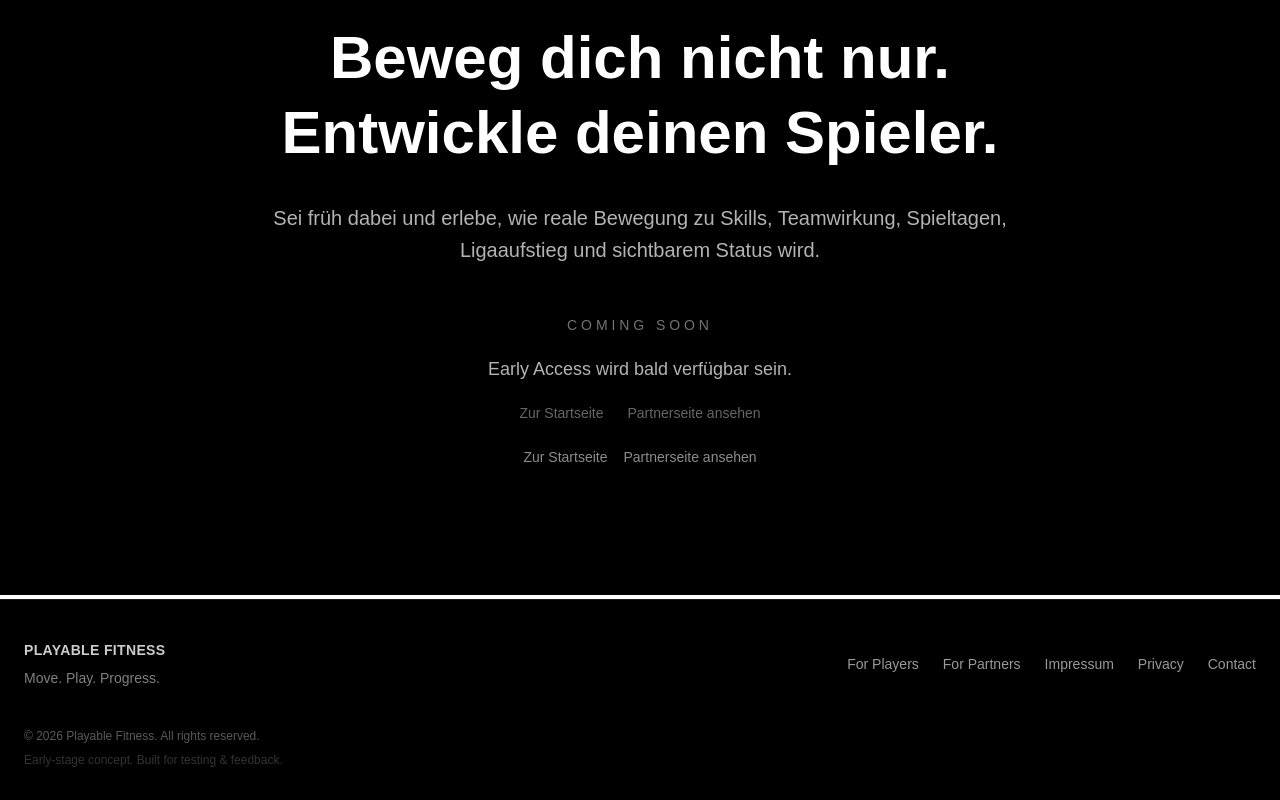
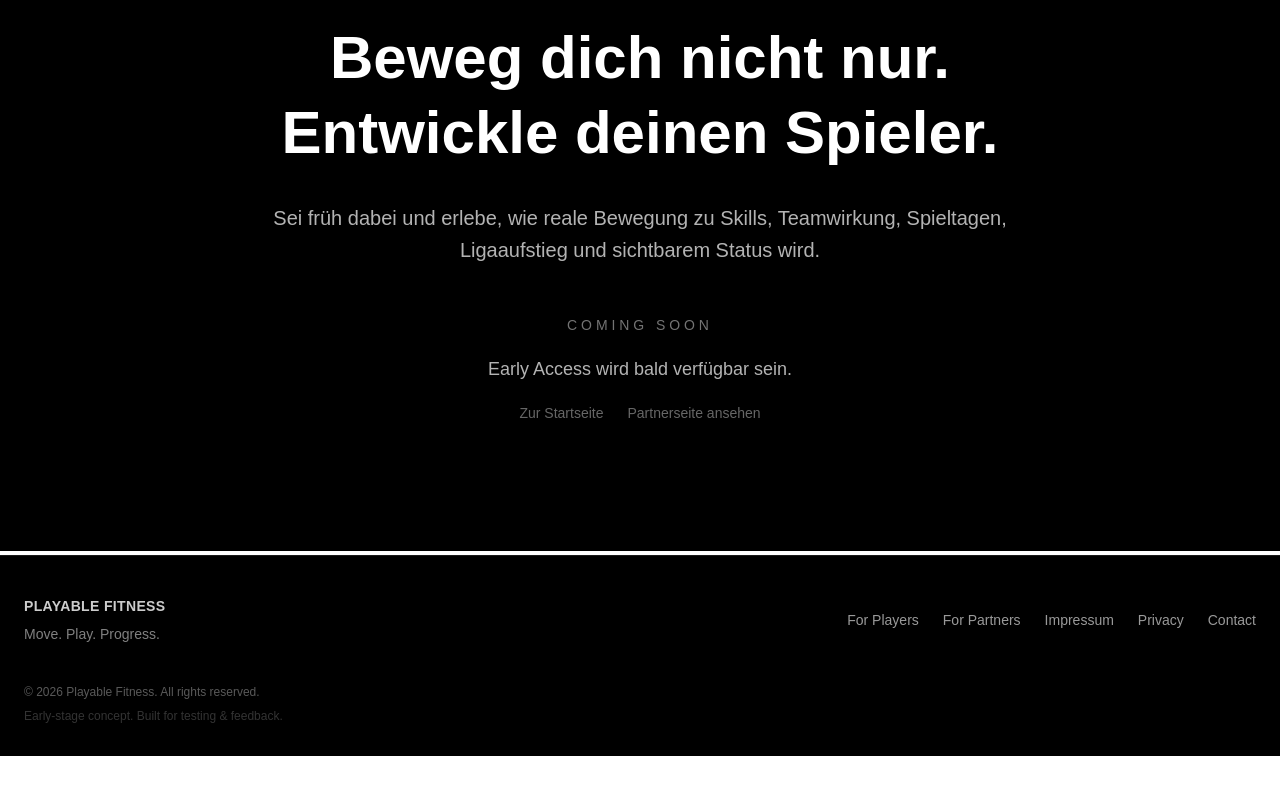
Before and after one commit to PlayableFitness/website, a Next.js app: page /players in a window 1280 px wide. Shown: the part 5815-6615 px from the top of the page. After the commit the page ends 6571 px from the top, so only its background shows below. Built offline with nearby package versions, Linux system fonts and the light colour scheme.

Commit message:
Update page.tsx

```diff
--- a/app/players/page.tsx
+++ b/app/players/page.tsx
@@ -419,18 +419,6 @@ export default function PlayersPage() {
               </a>
             </div>
           </div>
-
-          <div className="mt-6 flex flex-col justify-center gap-4 sm:flex-row">
-            <Link href="/" className="text-sm text-white/55 transition hover:text-white">
-              Zur Startseite
-            </Link>
-            <Link
-              href="/partners"
-              className="text-sm text-white/55 transition hover:text-white"
-            >
-              Partnerseite ansehen
-            </Link>
-          </div>
         </div>
       </section>
     </main>
```
